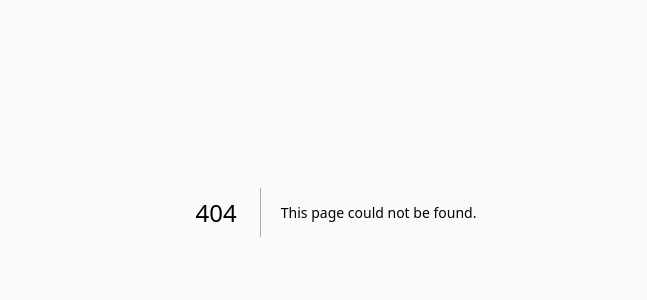
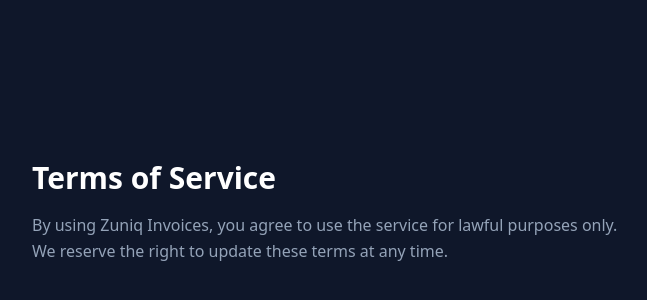
Before and after one commit to zuniqcomputers-crypto/zuniq-ai-invoices, a Next.js app: page /terms in a window 1280 px wide. Before the commit this address had no page. Shown: the part 188-488 px from the top of the page, without its empty margins (304-951 px from the left). Built offline with nearby package versions, Linux system fonts and the light colour scheme.

Commit message:
Create page.tsx

```diff
--- /dev/null
+++ b/src/app/terms/page.tsx
@@ -0,0 +1,12 @@
+export default function TermsPage() {
+  return (
+    <div className="min-h-screen bg-slate-900 text-slate-100 flex items-center justify-center">
+      <div className="max-w-2xl mx-auto p-8">
+        <h1 className="text-3xl font-bold text-white mb-4">Terms of Service</h1>
+        <p className="text-slate-400 leading-relaxed">
+          By using Zuniq Invoices, you agree to use the service for lawful purposes only. We reserve the right to update these terms at any time.
+        </p>
+      </div>
+    </div>
+  );
+}
```
